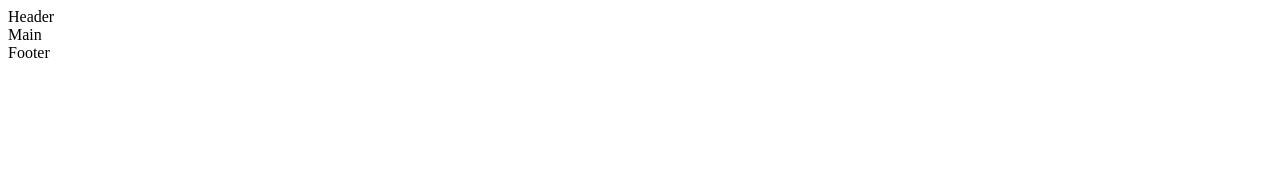
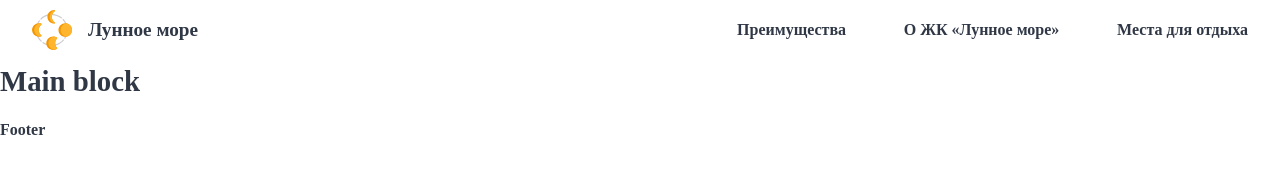
Before and after one commit to BabayevEldar/layout-designer-project-lvl1, a website: page src/index.html in a window 1280 px wide. Drawn offline with Linux system fonts and the light colour scheme.

Commit message:
Finished header, added some images

```diff
--- a/src/index.html
+++ b/src/index.html
@@ -13,9 +13,27 @@
     </head>
 
     <body>
-        <header>Header</header>
-        <main>Main</main>
-        <footer>Footer</footer>
+        <header>
+            <div class='logo w20 d-flex al-it-center'>
+                <img src="./assets/logo.svg"
+                     alt="Logo"
+                     class="mr">
+                <span>Лунное море</span>
+            </div>
+            <nav class="menu fl-grow-3">
+                <ul>
+                    <li>Преимущества</li>
+                    <li>О ЖК &laquo;Лунное море&raquo;</li>
+                    <li>Места для отдыха</li>
+                </ul>
+            </nav>
+        </header>
+        <main>
+            <h2>Main block</h2>
+        </main>
+        <footer>
+            <h3>Footer</h3>
+        </footer>
     </body>
 
 </html>
--- a/src/styles/style.css
+++ b/src/styles/style.css
@@ -1 +1,65 @@
 /** CSS STYLE **/
+html *{
+  padding: 0;
+  margin: unset;
+  box-sizing: border-box;
+  font-family: 'Times New Roman', Times, serif;
+  font-size: 16px;
+  color: #303846;
+  line-height: 1.5;
+  list-style-type: none;
+}
+h1 {
+  font-size: 3em;
+}
+h2 {
+  font-size: 1.8em;
+  padding-bottom: 0.5em;
+}
+img {
+  height: 2.5rem;
+}
+header {
+  position: fixed;
+  display: flex;
+  justify-content: space-between;
+  width: 100vw;
+  height: 3.75rem;
+  padding: 1rem 2rem;
+}
+header * {
+  font-weight: bold;
+}
+.logo > span {
+  font-size: 1.2rem;
+}
+nav > ul {
+  height: 100%;
+  display: flex;
+  justify-content: space-between;
+  align-items: center;
+}
+
+/*  Main part */
+
+main {
+  padding-top: 3.75rem;
+}
+.bg-white {
+  background-color: white;
+}
+.fl-grow-3 {
+  flex-grow: .2;
+}
+.w20 {
+  width: 20%;
+}
+.mr {
+  margin-right: 1rem;
+}
+.d-flex {
+  display: flex;
+}
+.al-it-center {
+  align-items: center;
+}
```
Also changed, not shown: src/assets/logo.svg (added), src/assets/moon-1.jpg (added), src/assets/moon-2.jpg (added), 1 other file.
